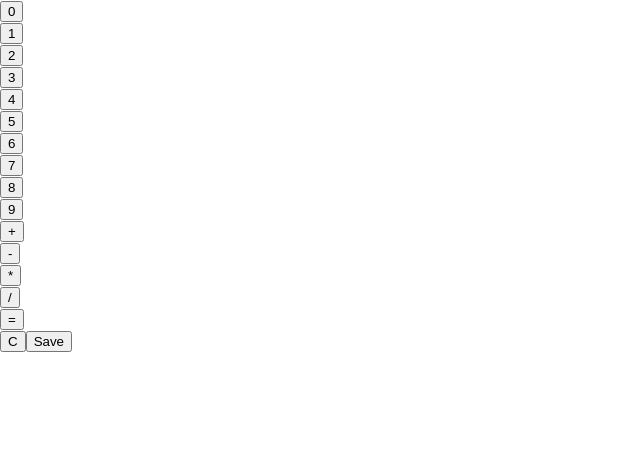
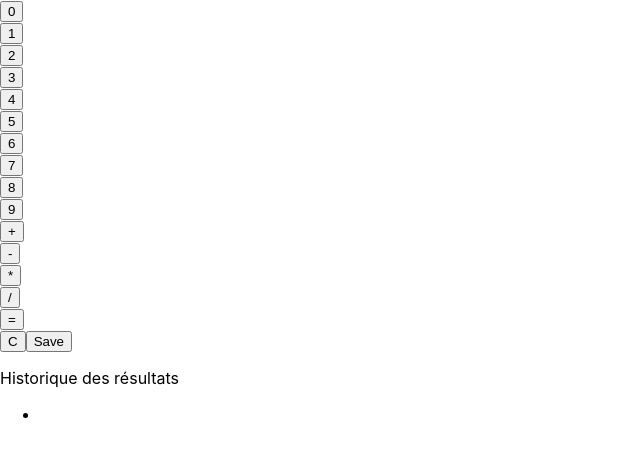
Before and after one commit to laura-savickaite/calculator9000, a React (Create React App) app: page / in a window 1280 px wide. Shown: the top 456 px of the page, without its empty margins (0-640 px from the left). Built offline with nearby package versions, Linux system fonts and the light colour scheme; no server answers.

Commit message:
ajout historique

```diff
--- a/src/components/Calculator.js
+++ b/src/components/Calculator.js
@@ -7,6 +7,7 @@ import MagnificientEqualButton from './MagnificientEqualButton';
 import ItSOverNineThousand from "./ItSOverNineThousand";
 import Clear from "./Clear";
 import Save from "./Save";
+import Historic from "./Historic";
 
 
 function Calculator() {
@@ -164,7 +165,9 @@ let save = () => {
                     <Clear clear={clear}/>
 
                     <Save save={save} />
-
+                </section>
+                <section>
+                    <Historic value={data}/>
                 </section>
         </article>
     )
--- /dev/null
+++ b/src/components/Historic.js
@@ -0,0 +1,15 @@
+import React from "react";
+
+function Historic({value}) {
+    return(
+        <div>
+            <p>Historique des résultats</p>
+            <ul>
+                <li><p>{value}</p></li>
+            </ul>
+        </div>
+
+    )
+}
+
+export default Historic;
```
